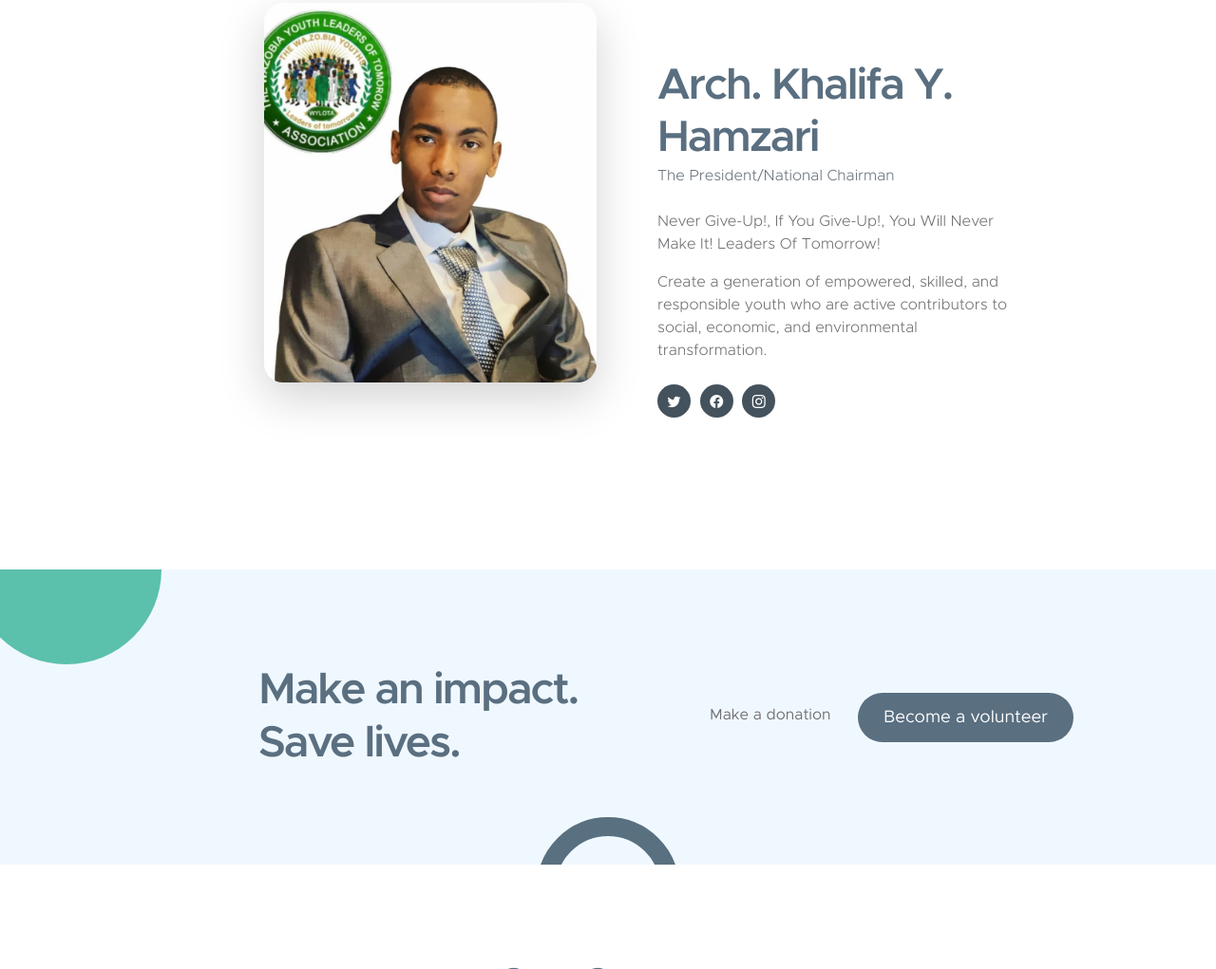
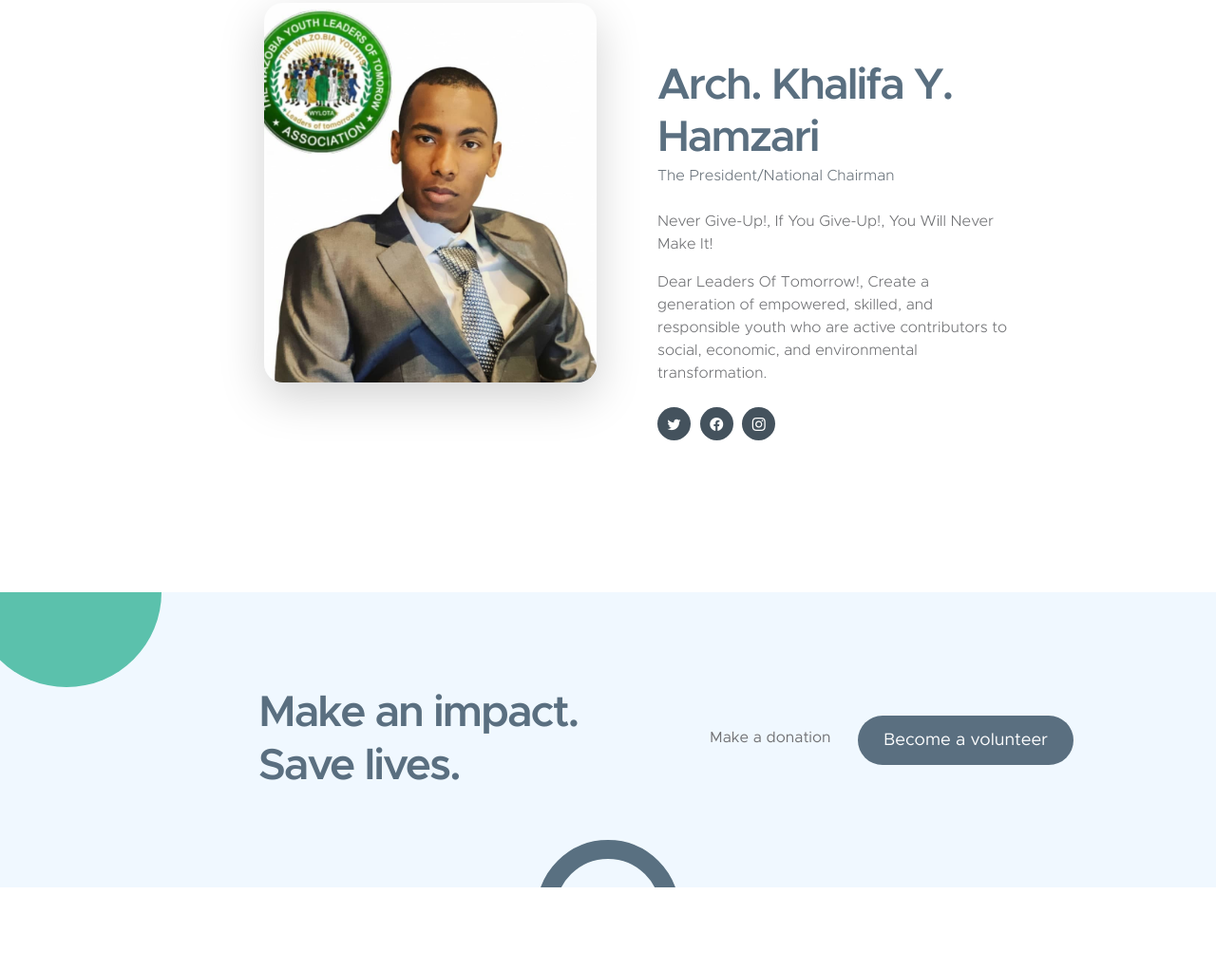
Before and after one commit to kyhamzari/2-WYLOTA, a plain HTML site: page index.html in a window 1280 px wide. Shown: the part 2563-3584 px from the top of the page at 95% size. Drawn offline with Linux system fonts and the light colour scheme.

Commit message:
Update index.html

```diff
--- a/index.html
+++ b/index.html
@@ -332,9 +332,9 @@ https://templatemo.com/tm-581-kind-heart-charity
                             <p class="text-muted mb-lg-4 mb-md-4">The President/National Chairman</p>
 
                             <p>Never Give-Up!, If You Give-Up!, You Will Never Make It!
-                                Leaders Of Tomorrow!</p>
+                               </p>
 
-                            <p>Create a generation of empowered, skilled, and responsible youth who are active contributors to social, economic, and environmental transformation.</p>
+                            <p>Dear Leaders Of Tomorrow!, Create a generation of empowered, skilled, and responsible youth who are active contributors to social, economic, and environmental transformation.</p>
 
                             <ul class="social-icon mt-4">
                                 <li class="social-icon-item">
```
